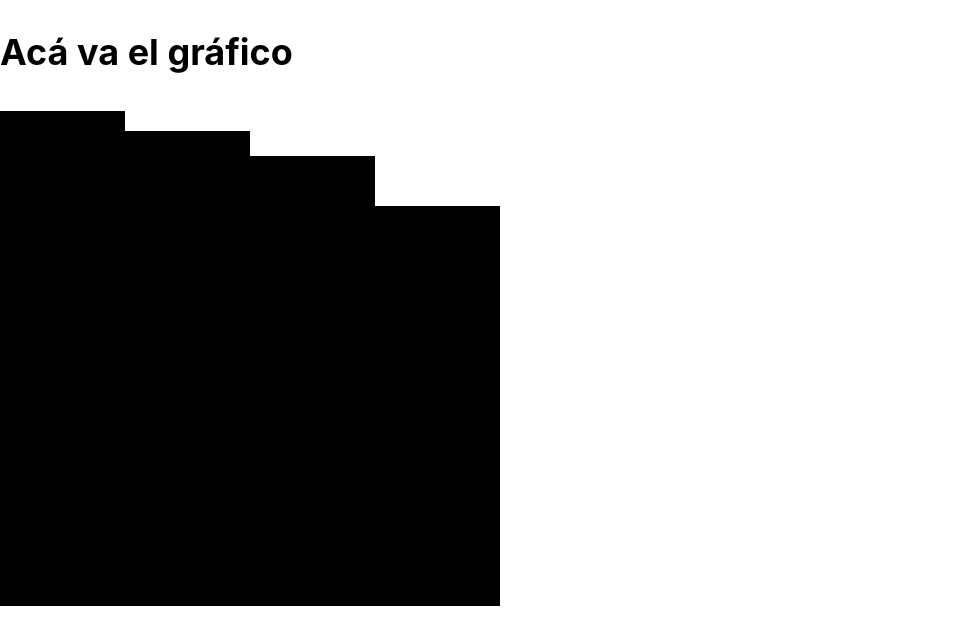
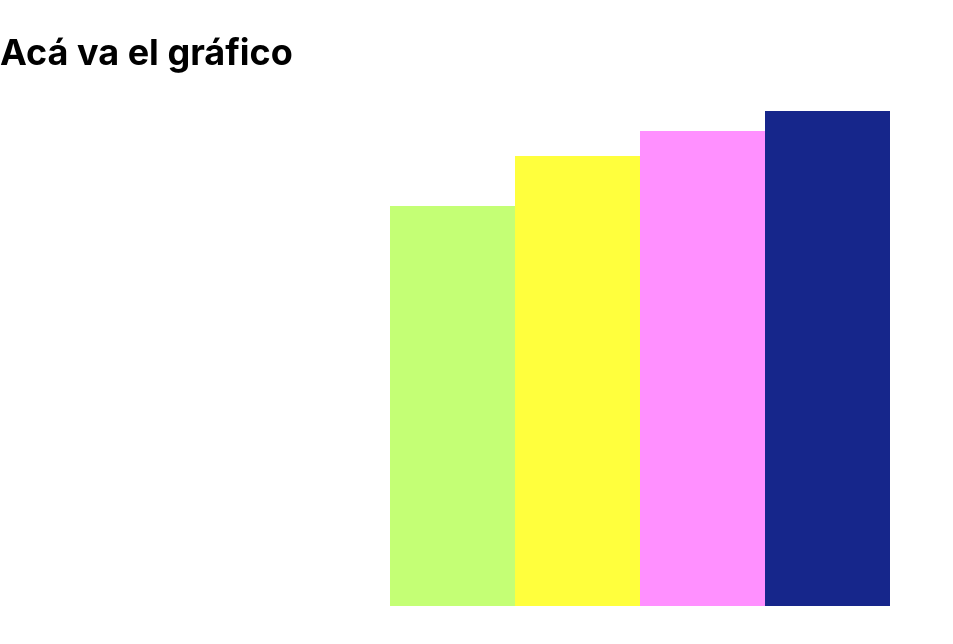
Before and after one commit to rodrigomartinezar/nextjs-blog, a Next.js app: page /posts/charts in a window 1280 px wide. Shown: the top 644 px of the page, without its empty margins (0-953 px from the left). Built offline with nearby package versions, Linux system fonts and the light colour scheme.

Commit message:
feat: added random color to bars

```diff
--- /dev/null
+++ b/components/Graph/graph.module.css
@@ -0,0 +1,3 @@
+.chart rect {
+  fill: red;
+}
--- /dev/null
+++ b/components/Graph/graph.tsx
@@ -0,0 +1,47 @@
+import * as d3 from 'd3'
+import './graph.module.css'
+
+const Graph = (props) => {
+
+const length = props.data.length
+const xScale = d3.scaleBand()
+  .domain(Array.from({length}, (v,k) => String(k+1)))
+  .range([0, 500])
+
+const yScale = d3.scaleLinear()
+  .domain([0, 100])
+  .range([0, 500])
+
+function randomColor(index) {
+  let r = function () { return Math.floor(Math.random()*256*index) };
+  return "rgb(" + r() + "," + r() + "," + r() + ")";
+}
+
+const bars = props.data.map( (currentValue, index) => {
+  const color = randomColor(index+1);
+  return (
+  <rect
+    key={currentValue}
+    x={xScale(length-index)}
+    y={(yScale(currentValue))}
+    width={xScale.bandwidth()}
+    height={500 - yScale(currentValue)}
+    fill={color}
+  />
+  )
+})
+  return (
+    <div
+      style={{textAlign:'center'}}
+    >
+      <svg
+        width={500} height={500}
+      >
+        {bars}
+      </svg>
+    </div>
+  )
+
+}
+
+export default Graph
--- a/components/graph.tsx
+++ /dev/null
@@ -1,35 +0,0 @@
-import * as d3 from 'd3'
-import React, { useEffect, ReactNode } from 'react'
-
-const Graph = (props) => {
-
-const length = props.data.length
-const xScale = d3.scaleBand()
-  .domain(Array.from({length}, (v,k) => String(k+1)))
-  .range([0, 500])
-
-const yScale = d3.scaleLinear()
-  .domain([0, 100])
-  .range([0, 500])
-
-
-const bars = props.data.map( (currentValue, index) => (
-  <rect
-    key={currentValue}
-    x={xScale(index+1)}
-    y={(yScale(currentValue))}
-    width={xScale.bandwidth()}
-    height={500 - yScale(currentValue)}
-  />
-))
-  return (
-    <svg
-      width={500} height={500}
-    >
-      {bars}
-    </svg>
-  )
-
-}
-
-export default Graph
--- a/package.json
+++ b/package.json
@@ -16,7 +16,8 @@
     "react": "16.13.1",
     "react-dom": "16.13.1",
     "remark": "^12.0.1",
-    "remark-html": "^12.0.0"
+    "remark-html": "^12.0.0",
+    "sass": "^1.26.10"
   },
   "devDependencies": {
     "@types/node": "^14.0.27",
--- a/pages/posts/charts.tsx
+++ b/pages/posts/charts.tsx
@@ -1,5 +1,4 @@
-import Graph from '../../components/graph'
-import Layout from '../../components/layout'
+import Graph from '../../components/Graph/graph'
 import Head from 'next/head'
 
 const GraphPost = () => {
```
Also changed, not shown: components/layout.js (line endings or trailing spaces), 1 other file (tests, documents, lock files or other folders).
